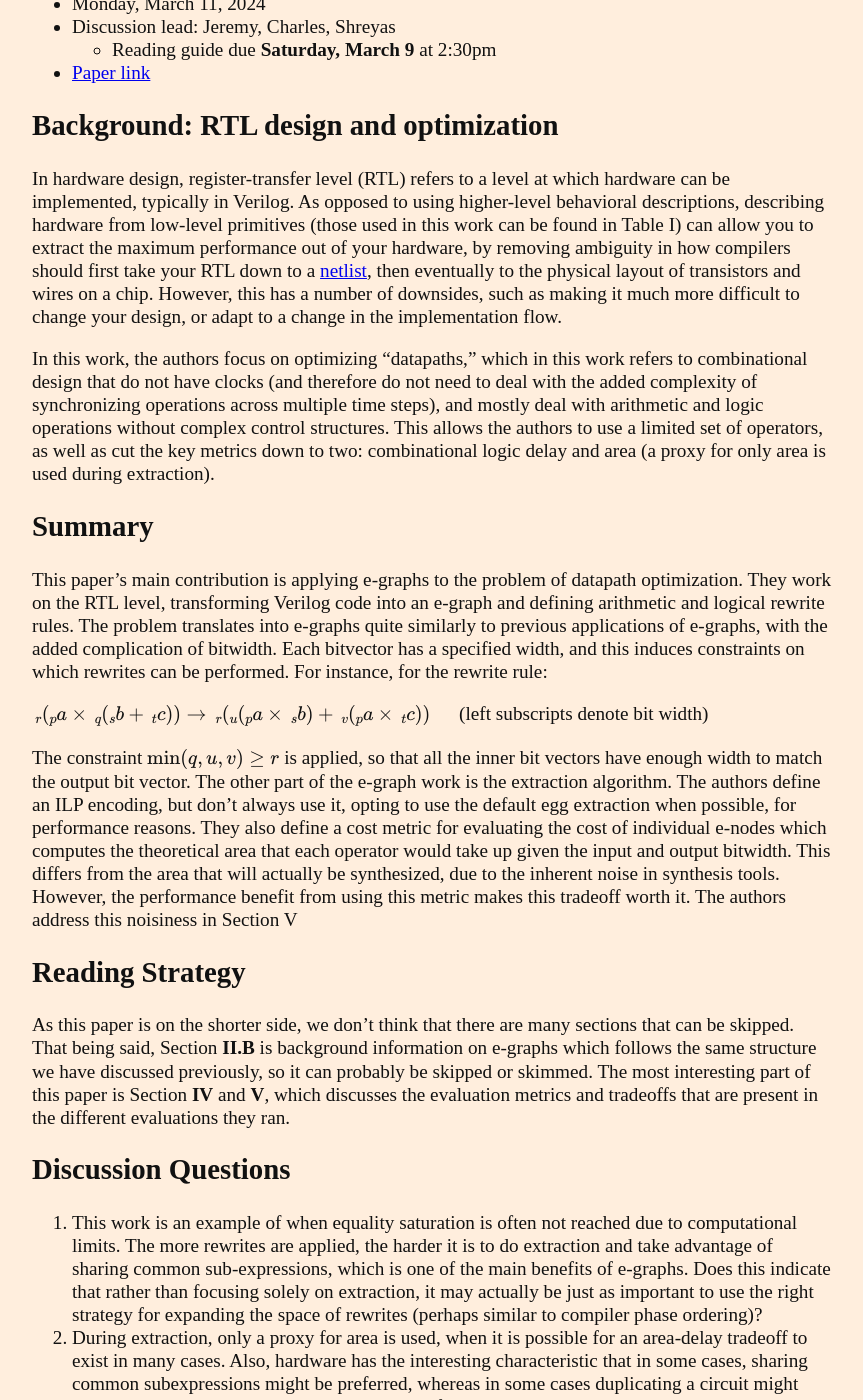
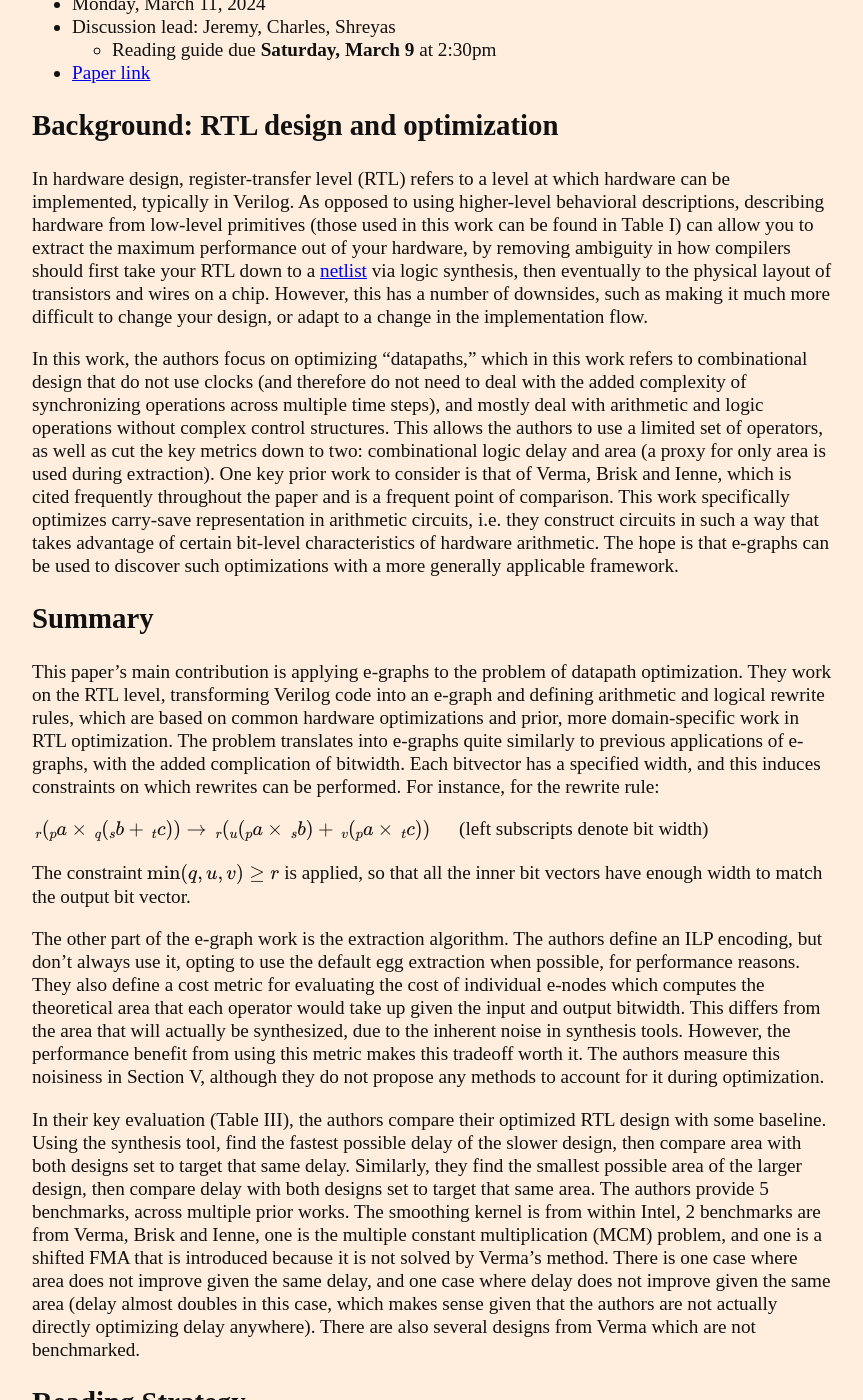
Before and after one commit to mwillsey/cs294-260-sp24, a Jekyll site: the page built from _posts/2024-03-11-egraphs-datapath.md, in a window 1280 px wide and 1400 px high, scrolled down 260 px. Shown: the whole window, without its empty margins (208-1071 px from the left). Built offline with Jekyll 4.4.1, drawn with Linux system fonts in a browser that asks for light colours; some of the changed text lies outside the part shown.

Commit message:
final edits

```diff
--- a/_posts/2024-03-11-egraphs-datapath.md
+++ b/_posts/2024-03-11-egraphs-datapath.md
@@ -7,33 +7,35 @@
 
 ## Background: RTL design and optimization
 
-In hardware design, register-transfer level (RTL) refers to a level at which hardware can be implemented, typically in Verilog. As opposed to using higher-level behavioral descriptions, describing hardware from low-level primitives (those used in this work can be found in Table I) can allow you to extract the maximum performance out of your hardware, by removing ambiguity in how compilers should first take your RTL down to a [netlist](https://en.wikipedia.org/wiki/Netlist), then eventually to the physical layout of transistors and wires on a chip. However, this has a number of downsides, such as making it much more difficult to change your design, or adapt to a change in the implementation flow.
+In hardware design, register-transfer level (RTL) refers to a level at which hardware can be implemented, typically in Verilog. As opposed to using higher-level behavioral descriptions, describing hardware from low-level primitives (those used in this work can be found in Table I) can allow you to extract the maximum performance out of your hardware, by removing ambiguity in how compilers should first take your RTL down to a [netlist](https://en.wikipedia.org/wiki/Netlist) via logic synthesis, then eventually to the physical layout of transistors and wires on a chip. However, this has a number of downsides, such as making it much more difficult to change your design, or adapt to a change in the implementation flow.
 
-In this work, the authors focus on optimizing “datapaths,” which in this work refers to combinational design that do not have clocks (and therefore do not need to deal with the added complexity of synchronizing operations across multiple time steps), and mostly deal with arithmetic and logic operations without complex control structures. This allows the authors to use a limited set of operators, as well as cut the key metrics down to two: combinational logic delay and area (a proxy for only area is used during extraction).
+In this work, the authors focus on optimizing “datapaths,” which in this work refers to combinational design that do not use clocks (and therefore do not need to deal with the added complexity of synchronizing operations across multiple time steps), and mostly deal with arithmetic and logic operations without complex control structures. This allows the authors to use a limited set of operators, as well as cut the key metrics down to two: combinational logic delay and area (a proxy for only area is used during extraction). One key prior work to consider is that of Verma, Brisk and Ienne, which is cited frequently throughout the paper and is a frequent point of comparison. This work specifically optimizes carry-save representation in arithmetic circuits, i.e. they construct circuits in such a way that takes advantage of certain bit-level characteristics of hardware arithmetic. The hope is that e-graphs can be used to discover such optimizations with a more generally applicable framework.
 
 ## Summary
 
-This paper’s main contribution is applying e-graphs to the problem of datapath optimization. They work on the RTL level, transforming Verilog code into an e-graph and defining arithmetic and logical rewrite rules. The problem translates into e-graphs quite similarly to previous applications of e-graphs, with the added complication of bitwidth. Each bitvector has a specified width, and this induces constraints on which rewrites can be performed. For instance, for the rewrite rule:
+This paper’s main contribution is applying e-graphs to the problem of datapath optimization. They work on the RTL level, transforming Verilog code into an e-graph and defining arithmetic and logical rewrite rules, which are based on common hardware optimizations and prior, more domain-specific work in RTL optimization. The problem translates into e-graphs quite similarly to previous applications of e-graphs, with the added complication of bitwidth. Each bitvector has a specified width, and this induces constraints on which rewrites can be performed. For instance, for the rewrite rule:
 
 ${\,}_r( _pa \times {\,}_q(_sb + {\,}_tc)) \rightarrow {\,}_r(_u(_pa \times {\,}_sb) + {\,}_v(_pa \times {\,}_tc))$ &nbsp;&nbsp;&nbsp;&nbsp;&nbsp;(left subscripts denote bit width)
 
 The constraint $\min(q, u, v) \geq r$ is applied, so that all the inner bit vectors have enough width to match the output bit vector.
-The other part of the e-graph work is the extraction algorithm. The authors define an ILP encoding, but don’t always use it, opting to use the default egg extraction when possible, for performance reasons. They also define a cost metric for evaluating the cost of individual e-nodes which computes the theoretical area that each operator would take up given the input and output bitwidth. This differs from the area that will actually be synthesized, due to the inherent noise in synthesis tools. However, the performance benefit from using this metric makes this tradeoff worth it. The authors address this noisiness in Section V
 
+The other part of the e-graph work is the extraction algorithm. The authors define an ILP encoding, but don’t always use it, opting to use the default egg extraction when possible, for performance reasons. They also define a cost metric for evaluating the cost of individual e-nodes which computes the theoretical area that each operator would take up given the input and output bitwidth. This differs from the area that will actually be synthesized, due to the inherent noise in synthesis tools. However, the performance benefit from using this metric makes this tradeoff worth it. The authors measure this noisiness in Section V, although they do not propose any methods to account for it during optimization.
+
+In their key evaluation (Table III), the authors compare their optimized RTL design with some baseline. Using the synthesis tool, find the fastest possible delay of the slower design, then compare area with both designs set to target that same delay. Similarly, they find the smallest possible area of the larger design, then compare delay with both designs set to target that same area. The authors provide 5 benchmarks, across multiple prior works. The smoothing kernel is from within Intel, 2 benchmarks are from Verma, Brisk and Ienne, one is the multiple constant multiplication (MCM) problem, and one is a shifted FMA that is introduced because it is not solved by Verma's method. There is one case where area does not improve given the same delay, and one case where delay does not improve given the same area (delay almost doubles in this case, which makes sense given that the authors are not actually directly optimizing delay anywhere). There are also several designs from Verma which are not benchmarked.
 
 ## Reading Strategy
 
-As this paper is on the shorter side, we don’t think that there are many sections that can be skipped. That being said, Section **II.B** is background information on e-graphs which follows the same structure we have discussed previously, so it can probably be skipped or skimmed. The most interesting part of this paper is Section **IV** and **V**, which discusses the evaluation metrics and tradeoffs that are present in the different evaluations they ran.
+As this paper is on the shorter side, we don’t think that there are many sections that can be skipped. That being said, Section **II.B** is background information on e-graphs which follows the same structure we have discussed previously, so it can probably be skipped or skimmed. Section **III** provides some intuition for what is unique about RTL optimization, as this is where they explain the specific rewrites and cost model used. Section **IV** and **V** discuss the evaluation metrics and tradeoffs that are present in the different evaluations they ran, and provide some concrete examples of the optimizations found by the tool. In these sections, the bitwidth dependent optimization (**IV.B**) is interesting because it addresses one of the main challenges associated with implementing hardware at such a low level of abstraction.
 
 ## Discussion Questions
-1. This work is an example of when equality saturation is often not reached due to computational limits. The more rewrites are applied, the harder it is to do extraction and take advantage of sharing common sub-expressions, which is one of the main benefits of e-graphs. Does this indicate that rather than focusing solely on extraction, it may actually be just as important to use the right strategy for expanding the space of rewrites (perhaps similar to compiler phase ordering)?
-2. During extraction, only a proxy for area is used, when it is possible for an area-delay tradeoff to exist in many cases. Also, hardware has the interesting characteristic that in some cases, sharing common subexpressions might be preferred, whereas in some cases duplicating a circuit might actually be advantageous. Would it be possible for such characteristics to be taken into account during extraction?
-
-
+1. This work is an example of when equality saturation is often not reached due to computational limits. The more rewrites are applied, the harder it is to do extraction and take advantage of sharing common sub-expressions, which is one of the main benefits of e-graphs. Does this indicate that rather than focusing solely on extraction, it may actually be just as important to use the right strategy for expanding the space of rewrites? Or does this just degenerate into the compiler phase ordering problem?
+2. During extraction, only a proxy for area is used, when it is possible for an area-delay tradeoff to exist in many cases. Also, hardware has the interesting characteristic that in some cases, sharing common subexpressions might be preferred, whereas in some cases duplicating a circuit might actually be advantageous (like in Section IV.A). Would it be possible for such characteristics to be taken into account during extraction?
+3. Is there a way to take the noisiness of synthesis into account during optimization? Or a way to use a cost function more grounded in the output of the synthesis tool?
 
 ## Follow-on work
 
-These techniques are most directly applicable to designs heavy in combinational logic, such as floating point units (explored in the DAC paper below) or multipliers. For more complex designs, high-level synthesis (HLS) refers to automating the lowering of high-level functional descriptions of code (most commonly in C/C++) to optimized RTL. Several such tools exist across industry and academia, and in theory already carry out many of the optimizations done by this work. However, like with software compilers, e-graphs can enable new optimizations, as seen in SEER below.
+E-graphs have many potential applications in hardware, and this Intel group in turn has several papers on the topic. These techniques are most directly applicable to designs heavy in combinational logic, such as floating point units (explored in the DAC paper below) or multipliers (also targeted in a followup work). For more complex designs, high-level synthesis (HLS) refers to automating the lowering of high-level functional descriptions of code (most commonly in C/C++) to optimized RTL. Several such tools exist across industry and academia, and in theory already carry out many of the optimizations done by this work. However, like with software compilers, e-graphs can enable new optimizations, as seen in SEER below.
+
 
 
 See also:
```
